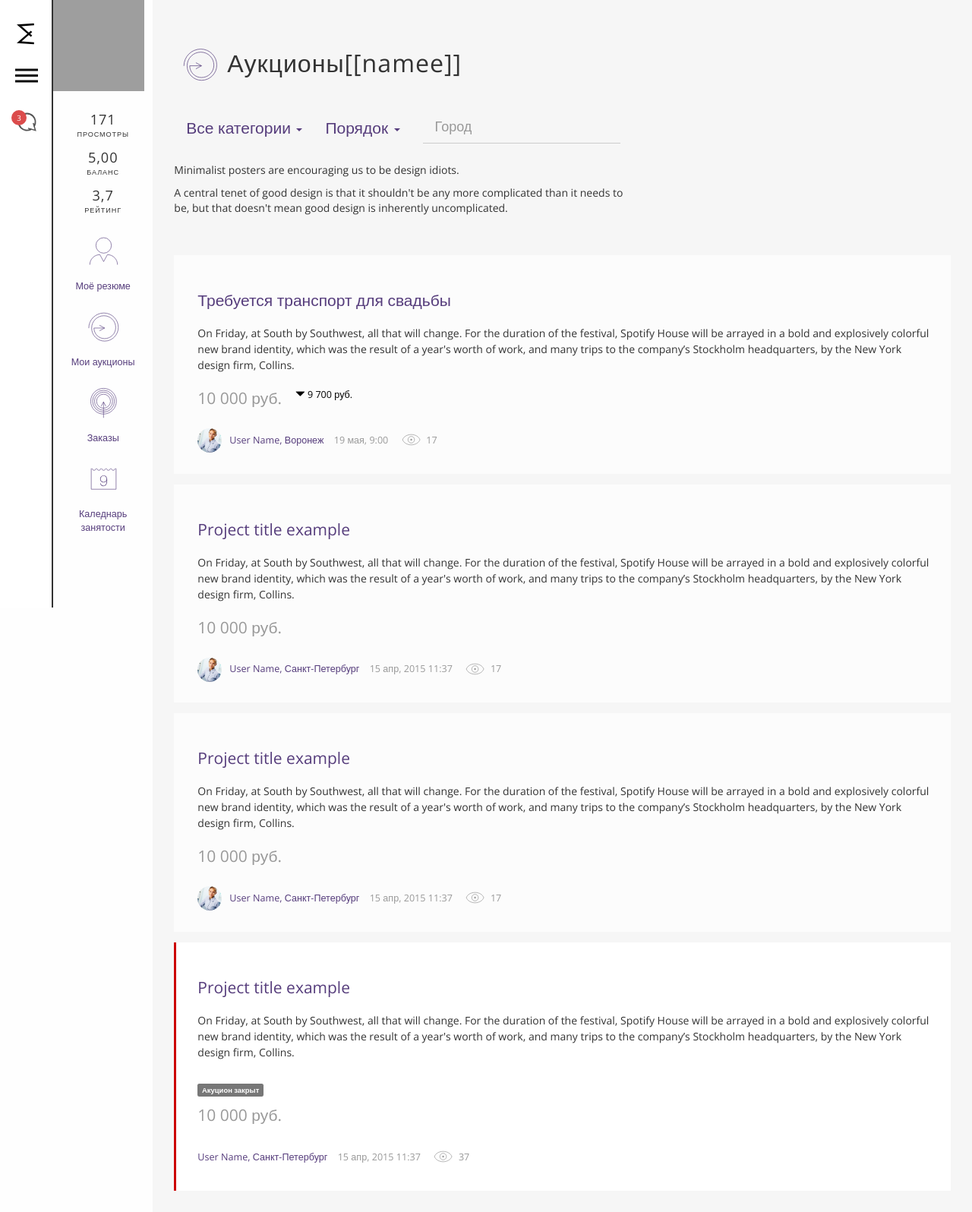
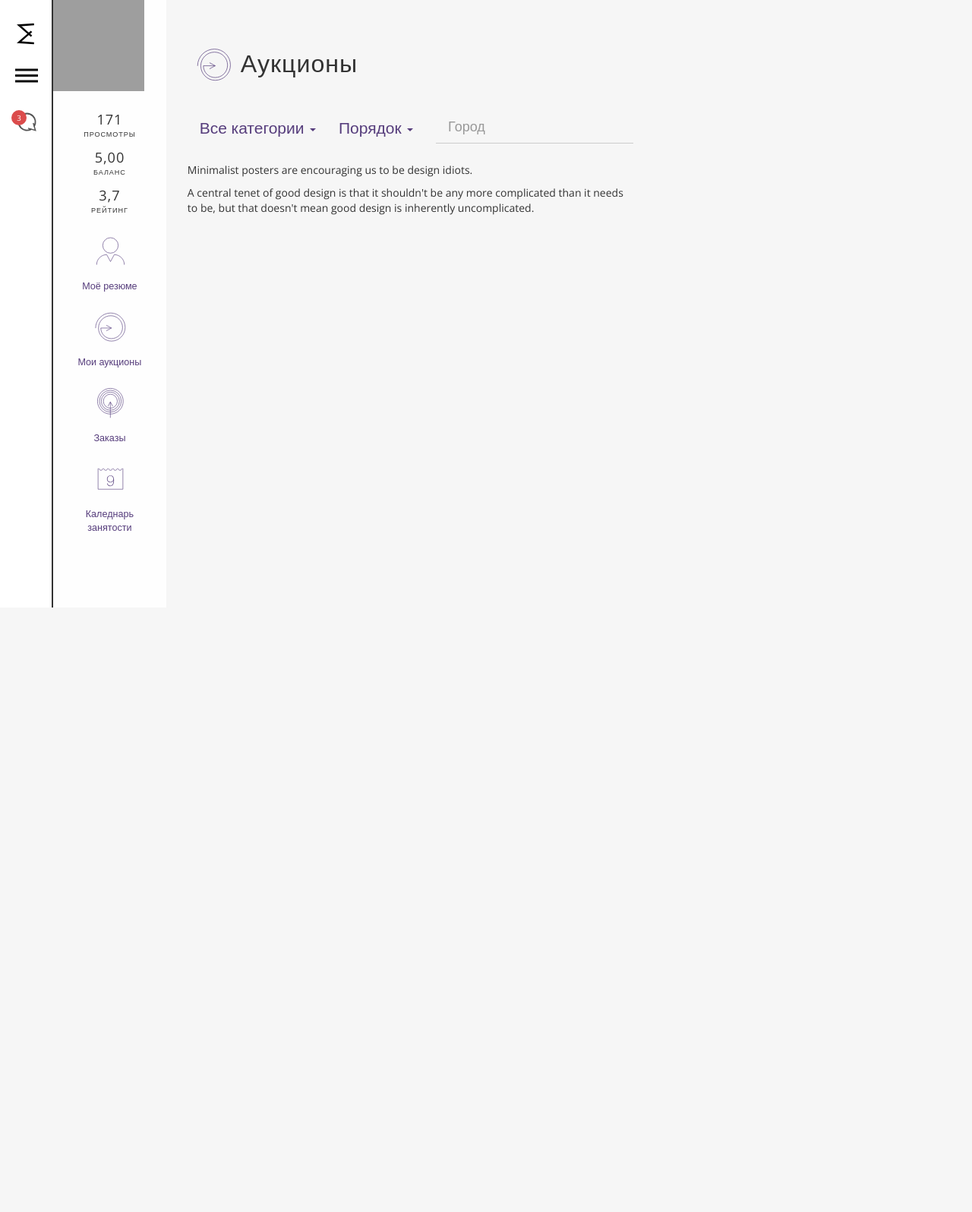
Before and after one commit to PerminovMA/eworld, a Django app: template apps/eworld/templates/eworld/auctions_list.html in a window 1280 px wide. Shown: the whole page at 76% size. After the commit the page ends 800 px from the top, so only its background shows below. Run offline with Django 3.2, Linux system fonts and the light colour scheme; the template is opened without the code that fills it, so the values that code supplies are empty; parts of the project's set-up code (start-up, migrations or seed data) failed here and were passed over; some libraries are stand-ins or nearby versions; some web fonts are replaced; grey boxes are pictures that could not be loaded.

Commit message:
Auction list completed

```diff
--- a/apps/events/models.py
+++ b/apps/events/models.py
@@ -14,7 +14,7 @@ def get_upload_category_icon_path(instance, filename):
 
 
 class Category(models.Model):
-    name = models.CharField(max_length=20)
+    name = models.CharField(max_length=30)
     icon = models.ImageField(upload_to=get_upload_category_icon_path)
     order_percent = models.DecimalField(max_digits=6, decimal_places=2)
     auction_percent = models.DecimalField(max_digits=6, decimal_places=2)
--- /dev/null
+++ b/apps/eworld/static/eworld/css/orders_list.css
@@ -0,0 +1,5 @@
+.ew-order-icon {
+    background-size: 40px 40px;
+    background-repeat: no-repeat;
+    background-position: 5%;
+}
--- a/apps/eworld/static/eworld/js/angular/controllers/AuctionsListController.js
+++ b/apps/eworld/static/eworld/js/angular/controllers/AuctionsListController.js
@@ -2,35 +2,10 @@
  * Created by PerminovMA@live.ru on 19.07.15.
  */
 
-app.factory('Auctions', [
-    '$resource', function($resource) {
-        return $resource('eworld/rest_api/auctions_data/', {});
-    }
-]);
+app.controller("AuctionsListController",
+    function ($scope, AuctionsService, CategoriesService) {
 
-app.controller("AuctionsListController",
-    function ($scope, URLs, Auctions) {
-        $scope.namee = "Mihail Perminov";
-
-        $scope.orderTypes = [
-                                {id: 1, name: 'Музыканты, артисты, dj', className: 'ew-icon-music'},
-                                {id: 2, name: 'Транспорт, Свадебные Лимузины', className: 'ew-icon-transport'},
-                                {id: 3, name: 'Видеосьёмка', className: ''},
-                                {id: 4, name: 'Стилисты', className: ''},
-                                {id: 5, name: 'Ювелирные изделия', className: ''},
-                                {id: 6, name: 'Рестораны', className: ''},
-                                {id: 1, name: 'Места прогулок', className: ''},
-                                {id: 1, name: 'Тепоходы', className: ''},
-                                {id: 1, name: 'Свадебные платья', className: ''},
-                                {id: 1, name: 'Реквизиты для меропреятий', className: ''},
-                                {id: 1, name: 'Отели', className: ''},
-                                {id: 1, name: 'Кейтеринг', className: ''},
-                                {id: 1, name: 'Меропреятия за границей', className: ''},
-                                {id: 1, name: 'Заказ букетов', className: ''},
-                                {id: 1, name: 'Оформление помещений', className: ''},
-                                {id: 1, name: 'Свадьба, Венчание', className: ''},
-                                {id: 1, name: 'Заказ тортов', className: ''},
-                            ];
+        $scope.orderTypes = CategoriesService.query();
 
         $scope.getAuctionsList = function () {
             if ($scope.sortOrder === 'undefined') {
@@ -40,11 +15,10 @@ app.controller("AuctionsListController",
                 $scope.selectedOrderType = null;
             }
 
-            Auctions.query({sortOrder: $scope.sortOrder, selectedOrderType: $scope.selectedOrderType,
+            AuctionsService.query({sortOrder: $scope.sortOrder, selectedOrderType: $scope.selectedOrderType,
                 selectedCity: $scope.selectedCity},
                 function(data) {
                     $scope.auctions = data;
-                    console.log(data);
                 },
                 function(err_obj){
                     alert("Произошла ошибка при получении списка аукционов. Пожалуйста, попробуйте позже.")
@@ -61,8 +35,6 @@ app.controller("AuctionsListController",
             $scope.getAuctionsList();
         }
 
-        //$scope.$watch('auctionCategory', function(newValue, oldValue) {
-        //    alert($scope.auctionCategory);
-        //});
+        $scope.getAuctionsList();
     }
 );
--- /dev/null
+++ b/apps/eworld/static/eworld/js/angular/eworld_filters.js
@@ -0,0 +1,29 @@
+/**
+ * Created by PerminovMA@live.ru on 04.08.15.
+ */
+
+
+filterModule = angular.module('eworldFilters', []);
+
+filterModule.filter('moneyFormatter', function () {
+    return function (input) {
+
+        input = input.toString();
+        if (input.length > 3) {
+            var saved_length = input.length;
+            for (var i = 0; i < saved_length; i++) {
+                if (i % 3 === 0) {
+                    var insert_pos = saved_length - i;
+
+                    console.log(insert_pos);
+
+                    if (insert_pos < saved_length) {
+                        input = input.slice(0, insert_pos) + ' ' + input.slice(insert_pos);
+                    }
+                }
+            }
+        }
+        return input;
+
+    };
+});
--- a/apps/eworld/static/eworld/js/angular/eworld_module.js
+++ b/apps/eworld/static/eworld/js/angular/eworld_module.js
@@ -2,7 +2,7 @@
  * Created by PerminovMA@live.ru on 26.06.15.
  */
 
-var app = angular.module('eworld_base_module', ['ui.bootstrap', 'ngResource']);
+var app = angular.module('eworld_base_module', ['ui.bootstrap', 'ngResource', 'eworldFilters']);
 
 app.config(function ($interpolateProvider, $httpProvider) {
     // allow django templates and angular to co-exist
--- /dev/null
+++ b/apps/eworld/static/eworld/js/angular/services/EventsServices.js
@@ -0,0 +1,16 @@
+/**
+ * Created by PerminovMA@live.ru on 01.08.15.
+ */
+
+
+app.factory('AuctionsService', [
+    '$resource', 'URLs', function($resource, URLs) {
+        return $resource(URLs.auctions_data_url, {});
+    }
+]);
+
+app.factory('CategoriesService', [
+    '$resource', 'URLs', function($resource, URLs) {
+        return $resource(URLs.categories_data_url, {});
+    }
+]);
--- a/apps/eworld/templates/eworld/auctions_list.html
+++ b/apps/eworld/templates/eworld/auctions_list.html
@@ -1,5 +1,10 @@
 {% extends "eworld/base_template.html" %}
 {% load staticfiles %}
+
+{% block stylesheets %}
+    {{ block.super }}
+    <link rel='stylesheet'  href='{% static "eworld/css/orders_list.css" %}' type='text/css' media='all' />
+{% endblock %}
 
 {% block body %}
     <div class="dashboard" xmlns="http://www.w3.org/1999/html" ng-controller="AuctionsListController">
@@ -46,13 +51,13 @@
 
             <section id="content">
                 <header class="clearfix">
-                    <h1 class="ew-icon-reduction">Аукционы[[namee]]</h1>
+                    <h1 class="ew-icon-reduction">Аукционы</h1>
                     <nav id="filter" class="navbar">
                         <ul class="nav navbar-nav">
                             <li class="dropdown"><a href="#" class="dropdown-toggle btn-select" data-toggle="dropdown" role="button" aria-expanded="false"><span class="label-text">Все категории</span> <span class="caret"></span></a>
                                 <div class="dropdown-menu dropdown-select">
                                     <ul class="nav nav-pills nav-stacked nav-icons" role="menu">
-                                        <li ng-repeat="orderType in orderTypes" ng-click="setOrderTypeSelected(orderType)"><a href="#" class="[[orderType.className]]">[[orderType.name]]</a></li>
+                                        <li ng-repeat="orderType in orderTypes" ng-click="setOrderTypeSelected(orderType)"><a href="#" class="ew-order-icon" style="background-image: url([[orderType.icon]]);">[[orderType.name]]</a></li>
                                         <li class="divider"></li>
                                         <li ng-click="setOrderTypeSelected(null)"><a href="#">Все категории</a></li>
                                     </ul>
@@ -84,47 +89,47 @@
                     </div>
                 </header>
                 <div class="project-list">
-                    <article class="project-item">
+                    <article class="project-item" ng-repeat="auction in auctions">
                         <header>
-                            <h2><a href="/model/single-auction.html">Требуется транспорт для свадьбы</a></h2>
+                            <h2><a href="/model/single-auction.html">[[auction.name]]</a></h2>
                         </header>
-                        <p>On Friday, at South by Southwest, all that will change. For the duration of the festival, Spotify House will be arrayed in a bold and explosively colorful new brand identity, which was the result of a year's worth of work, and many trips to the company’s Stockholm headquarters, by the New York design firm, Collins.</p>
+                        <p>[[auction.description]]</p>
                         <footer>
-                        <p class="lead price">10 000 руб. <sup><span class="glyphicon glyphicon-triangle-bottom"></span>&nbsp;9&nbsp;700&nbsp;руб.</sup></p>
-                            <p class="meta"><a href="#" class="user"><img src="images/avatar.jpg" class="avatar img-circle" />User Name, Воронеж</a> <time>19&nbsp;мая,&nbsp;9:00</time><span class="preview ew-icon-eye-small">17</span></p>
+                        <p class="lead price">[[auction.start_price]] руб.<sup ng-if="auction.best_bet"><span class="glyphicon glyphicon-triangle-bottom"></span> [[auction.best_bet | moneyFormatter]] руб.</sup></p>
+                            <p class="meta"><a href="#" class="user"><img src="[[auction.owner.user.avatar]]" class="avatar img-circle" />[[auction.owner.user.first_name + ' ' + auction.owner.user.last_name]], [[auction.city.name]]</a> <time>[[auction.event_date | date: 'dd.MM.yyyy h:mm']]</time><span class="preview ew-icon-eye-small">[[auction.order_views_count]]</span></p>
                         </footer>
                     </article>
-                    <article class="project-item">
-                        <header>
-                            <h2><a href="#">Project title example</a></h2>
-                        </header>
-                        <p>On Friday, at South by Southwest, all that will change. For the duration of the festival, Spotify House will be arrayed in a bold and explosively colorful new brand identity, which was the result of a year's worth of work, and many trips to the company’s Stockholm headquarters, by the New York design firm, Collins.</p>
-                        <footer>
-                            <p class="lead price">10 000 руб.</p>
-                            <p class="meta"><a href="#" class="user"><img src="images/avatar.jpg" class="avatar img-circle" />User Name, Санкт-Петербург</a> <time>15&nbsp;апр,&nbsp;2015&nbsp;11:37</time><span class="preview ew-icon-eye-small">17</span></p>
-                        </footer>
-                    </article>
-                    <article class="project-item">
-                        <header>
-                            <h2><a href="#">Project title example</a></h2>
-                        </header>
-                        <p>On Friday, at South by Southwest, all that will change. For the duration of the festival, Spotify House will be arrayed in a bold and explosively colorful new brand identity, which was the result of a year's worth of work, and many trips to the company’s Stockholm headquarters, by the New York design firm, Collins.</p>
-                        <footer>
-                            <p class="lead price">10 000 руб.</p>
-                            <p class="meta"><a href="#" class="user"><img src="images/avatar.jpg" class="avatar img-circle" />User Name, Санкт-Петербург</a> <time>15&nbsp;апр,&nbsp;2015&nbsp;11:37</time><span class="preview ew-icon-eye-small">17</span></p>
-                        </footer>
-                    </article>
-                    <article class="project-item upd closed">
-                        <header>
-                            <h2><a href="#">Project title example</a></h2>
-                        </header>
-                        <p>On Friday, at South by Southwest, all that will change. For the duration of the festival, Spotify House will be arrayed in a bold and explosively colorful new brand identity, which was the result of a year's worth of work, and many trips to the company’s Stockholm headquarters, by the New York design firm, Collins.</p>
-                        <footer>
-                            <span class="label label-default">Акуцион закрыт</span>
-                            <p class="lead price">10 000 руб.</p>
-                            <p class="meta"><a href="#" class="user ew-icon-organizer">User Name, Санкт-Петербург</a> <time>15&nbsp;апр,&nbsp;2015&nbsp;11:37</time><span class="preview ew-icon-eye-small">37</span></p>
-                        </footer>
-                    </article>
+{#                    <article class="project-item">#}
+{#                        <header>#}
+{#                            <h2><a href="#">Project title example</a></h2>#}
+{#                        </header>#}
+{#                        <p>On Friday, at South by Southwest, all that will change. For the duration of the festival, Spotify House will be arrayed in a bold and explosively colorful new brand identity, which was the result of a year's worth of work, and many trips to the company’s Stockholm headquarters, by the New York design firm, Collins.</p>#}
+{#                        <footer>#}
+{#                            <p class="lead price">10 000 руб.</p>#}
+{#                            <p class="meta"><a href="#" class="user"><img src="images/avatar.jpg" class="avatar img-circle" />User Name, Санкт-Петербург</a> <time>15&nbsp;апр,&nbsp;2015&nbsp;11:37</time><span class="preview ew-icon-eye-small">17</span></p>#}
+{#                        </footer>#}
+{#                    </article>#}
+{#                    <article class="project-item">#}
+{#                        <header>#}
+{#                            <h2><a href="#">Project title example</a></h2>#}
+{#                        </header>#}
+{#                        <p>On Friday, at South by Southwest, all that will change. For the duration of the festival, Spotify House will be arrayed in a bold and explosively colorful new brand identity, which was the result of a year's worth of work, and many trips to the company’s Stockholm headquarters, by the New York design firm, Collins.</p>#}
+{#                        <footer>#}
+{#                            <p class="lead price">10 000 руб.</p>#}
+{#                            <p class="meta"><a href="#" class="user"><img src="images/avatar.jpg" class="avatar img-circle" />User Name, Санкт-Петербург</a> <time>15&nbsp;апр,&nbsp;2015&nbsp;11:37</time><span class="preview ew-icon-eye-small">17</span></p>#}
+{#                        </footer>#}
+{#                    </article>#}
+{#                    <article class="project-item upd closed">#}
+{#                        <header>#}
+{#                            <h2><a href="#">Project title example</a></h2>#}
+{#                        </header>#}
+{#                        <p>On Friday, at South by Southwest, all that will change. For the duration of the festival, Spotify House will be arrayed in a bold and explosively colorful new brand identity, which was the result of a year's worth of work, and many trips to the company’s Stockholm headquarters, by the New York design firm, Collins.</p>#}
+{#                        <footer>#}
+{#                            <span class="label label-default">Акуцион закрыт</span>#}
+{#                            <p class="lead price">10 000 руб.</p>#}
+{#                            <p class="meta"><a href="#" class="user ew-icon-organizer">User Name, Санкт-Петербург</a> <time>15&nbsp;апр,&nbsp;2015&nbsp;11:37</time><span class="preview ew-icon-eye-small">37</span></p>#}
+{#                        </footer>#}
+{#                    </article>#}
                 </div>
         <!--    <footer class="inverse">
                     <div class="container-fluid">
@@ -167,6 +172,7 @@
 {% block scripts %}
     {{ block.super }}
     <script src="{% static 'eworld/js/angular/controllers/AuctionsListController.js' %}"></script>
+    <script src="{% static 'eworld/js/angular/services/EventsServices.js' %}"></script>
 {% endblock %}
 
 </html>
--- a/apps/eworld/templates/eworld/base_template.html
+++ b/apps/eworld/templates/eworld/base_template.html
@@ -38,7 +38,7 @@
     {% block menu %}
         <header id="masthead" class="">
             <div id="masthead_container" class="">
-            <a id="the_logo" href="#" class="ew-icon-logo"></a>
+            <a id="the_logo" href="{% url 'index' %}" class="ew-icon-logo"></a>
             <nav id="bt-menu" class="bt-menu navbar-inverse">
                 <a href="#" class="bt-menu-trigger"><span>Menu</span></a>
                 <a href="#" class="bt-message ew-icon-message"><span>3</span></a>
@@ -77,6 +77,7 @@
     <script src="{% static 'js/angularjs/1.4.1/angular.min.js' %}"></script>
     <script src="{% static 'js/angularjs/1.4.1/angular-resource.min.js' %}"></script>
     <script src="{% static 'js/angularjs/angular-ui/0.13.0/ui-bootstrap-tpls.min.js' %}"></script>
+    <script src="{% static 'eworld/js/angular/eworld_filters.js' %}"></script>
     <script src="{% static 'eworld/js/angular/eworld_module.js' %}"></script>
     <script src="{% url 'angular_urls_config' %}"></script>
 {% endblock %}
--- a/apps/eworld/templates/eworld/dashboard.html
+++ b/apps/eworld/templates/eworld/dashboard.html
@@ -56,7 +56,7 @@
                     <ul class="capabilities_entries row" style="color: #362359; text-align: center;">
                         <li class="col-md-3 col-sm-6 col-xs-6 capabilities_item"><h4 class="ew-icon-organizer" >Моё резюме</h4></li>
                         <li class="col-md-3 col-sm-6 col-xs-6 capabilities_item"><h4 class="ew-icon-project">Заказы</h4></li>
-                        <li class="col-md-3 col-sm-6 col-xs-6 capabilities_item"><h4 class="ew-icon-reduction">Мои аукционы</h4></li>
+                        <a href="{% url 'eworld:auctions_list' %}"><li class="col-md-3 col-sm-6 col-xs-6 capabilities_item"><h4 class="ew-icon-reduction">Аукционы</h4></li></a>
                         <li class="col-md-3 col-sm-6 col-xs-6 capabilities_item"><h4 class="ew-icon-faq">FAQ</h4></li>
                     </ul>
                 </section>
--- a/apps/eworld/templates/eworld/js/urls_config.js
+++ b/apps/eworld/templates/eworld/js/urls_config.js
@@ -3,4 +3,8 @@
  */
 
 // URLs config
-app.constant("URLs", {authorization: "{% url 'profile:authorization' %}"});
+app.constant("URLs", {
+        authorization: "{% url 'profile:authorization' %}",
+        auctions_data_url: "{% url 'eworld:rest_api_urls:auctions_data-list' %}",
+        categories_data_url: "{% url 'eworld:rest_api_urls:categories_data-list' %}"
+    });
--- a/apps/eworld/urls.py
+++ b/apps/eworld/urls.py
@@ -6,7 +6,7 @@ from events.rest_api.api_router import router
 
 urlpatterns = patterns('',
                        url(r'dashboard', TemplateView.as_view(template_name='eworld/dashboard.html'), name='dashboard'),
-                       url(r'auctions_list', TemplateView.as_view(template_name='eworld/auctions_list.html'), name='auctions_list'),
-                       url(r'rest_api/', include(router.urls)),
-                       # url(r'rest_api', include('events.rest_api.api_router', namespace='rest_api', app_name='eworld')),
+                       url(r'auctions_list', TemplateView.as_view(template_name='eworld/auctions_list.html'),
+                           name='auctions_list'),
+                       url(r'rest_api/', include(router.urls, namespace='rest_api_urls')),
                        )
--- /dev/null
+++ b/apps/profiles/rest_api/__init__.py
@@ -0,0 +1 @@
+__author__ = 'Mihail'
```
Also changed, not shown: apps/events/rest_api/api_router.py (+2 -13 lines), apps/events/rest_api/rest_views.py (+8 -2 lines), apps/events/rest_api/serializers.py (+23 -1 lines), apps/profiles/rest_api/serializers.py (added, +29 -0 lines), apps/profiles/views.py (+11 -1 lines), db.sqlite3.
